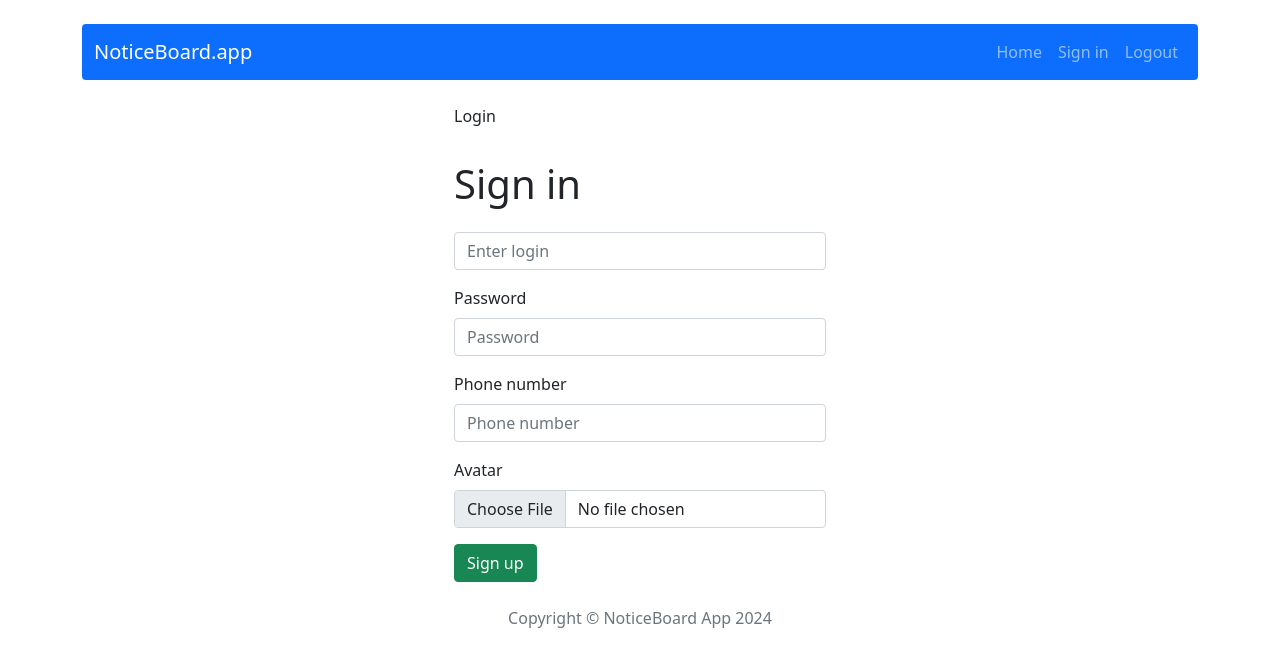
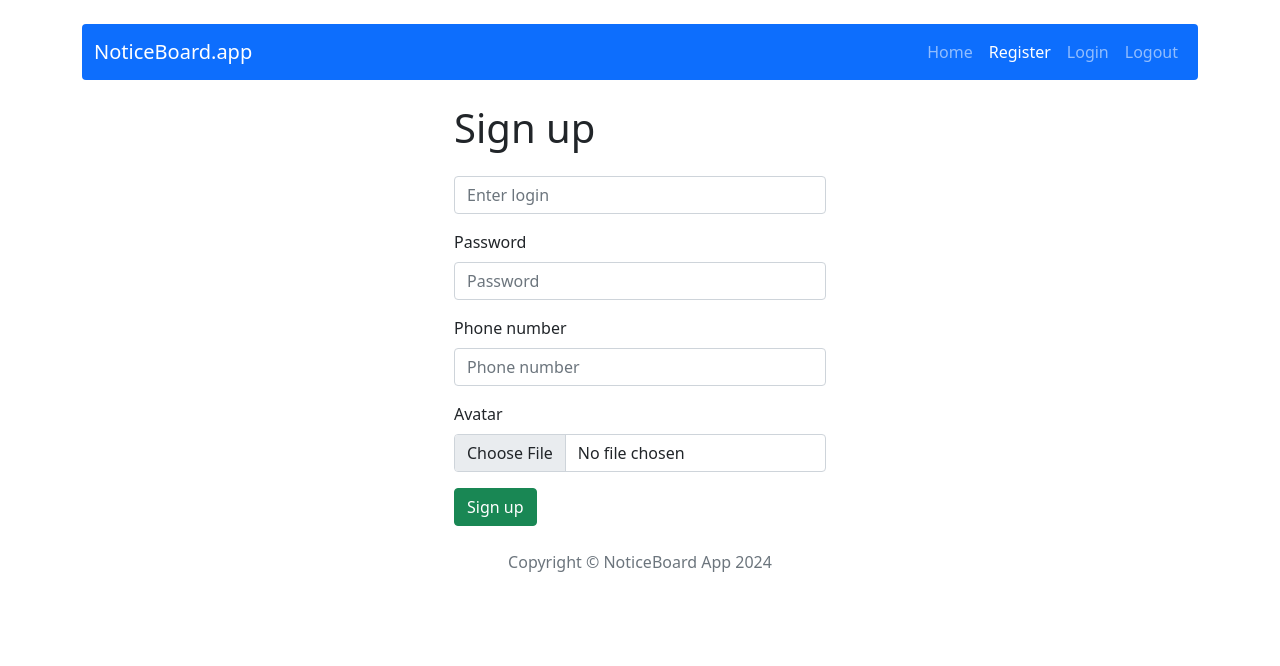
Before and after one commit to peterweglo/NoticeBoardApp-fullstack, a React (Create React App) app in the folder client/: page /register in a window 1280 px wide. Shown: the top 666 px of the page. Built offline with nearby package versions, Linux system fonts and the light colour scheme; no server answers.

Commit message:
Fix some small bugs

```diff
--- a/client/src/components/pages/Login/Login.js
+++ b/client/src/components/pages/Login/Login.js
@@ -50,7 +50,7 @@ const Login = () => {
       className='col-12 col-sm-3 mx-auto text-center'
       onSubmit={submitHandler}
     >
-      <h1 className='my-4'>Sign Up</h1>
+      <h1 className='my-4'>Sign In</h1>
       {status === 'success' && (
         <Alert variant='success'>
           <Alert.Heading>Success!</Alert.Heading>
--- a/client/src/components/pages/Register/Register.js
+++ b/client/src/components/pages/Register/Register.js
@@ -47,8 +47,7 @@ const Register = () => {
   return (
     <Form className='col-12 col-sm-4 mx-auto' onSubmit={handleSubmit}>
       <Form.Group className='mb-3' controlId='formLogin'>
-        <Form.Label>Login</Form.Label>
-        <h1 className='my-4'>Sign in</h1>
+        <h1 className='my-4'>Sign up</h1>
         {status === 'success' && (
           <Alert variant='success'>
             <Alert.Heading>Success!</Alert.Heading>
--- a/client/src/components/views/Navbar/Navbar.js
+++ b/client/src/components/views/Navbar/Navbar.js
@@ -19,8 +19,11 @@ const NavBar = () => {
             <Nav.Link as={NavLink} to='/'>
               Home
             </Nav.Link>
+            <Nav.Link as={NavLink} to='/register'>
+              Register
+            </Nav.Link>
             <Nav.Link as={NavLink} to='/login'>
-              Sign in
+              Login
             </Nav.Link>
             <Nav.Link as={NavLink} to='/logout'>
               Logout
```
Also changed, not shown: 1 other file (tests, documents, lock files or other folders).
